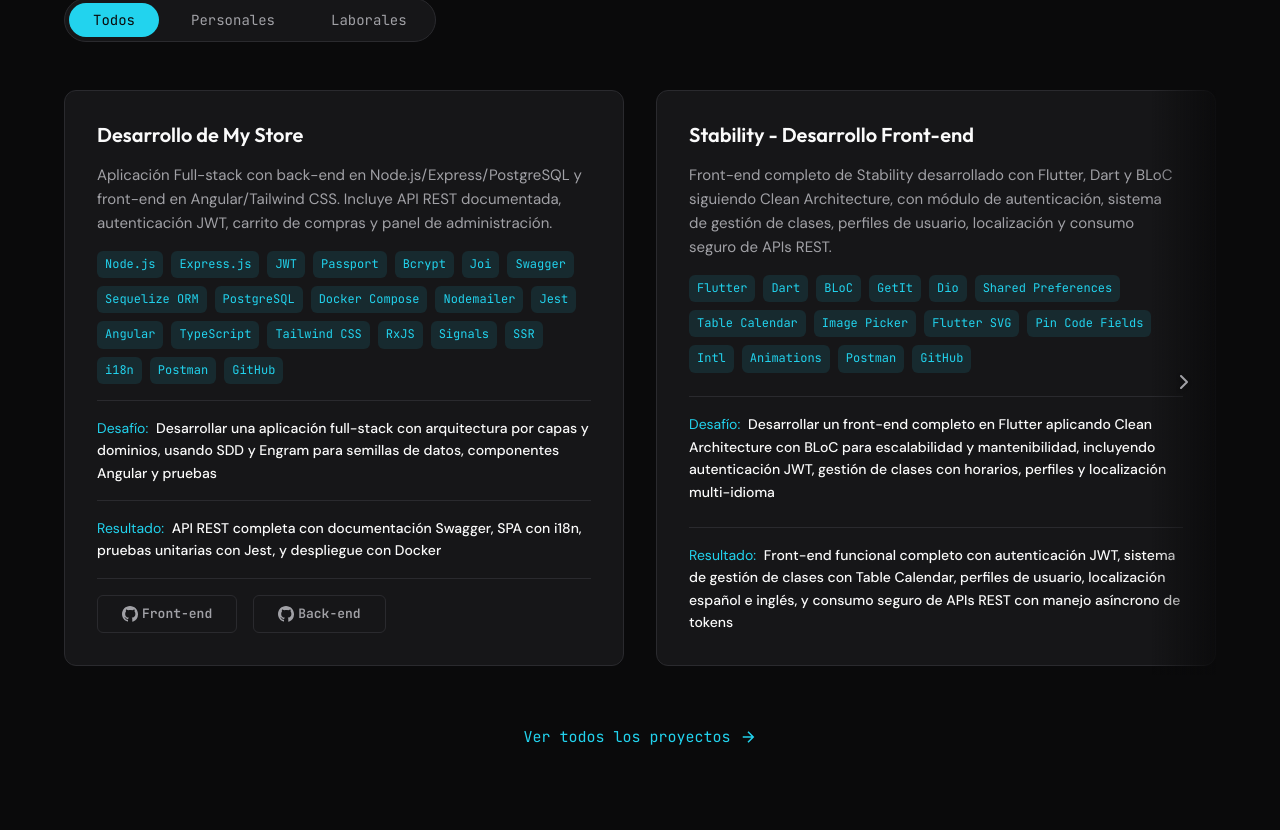
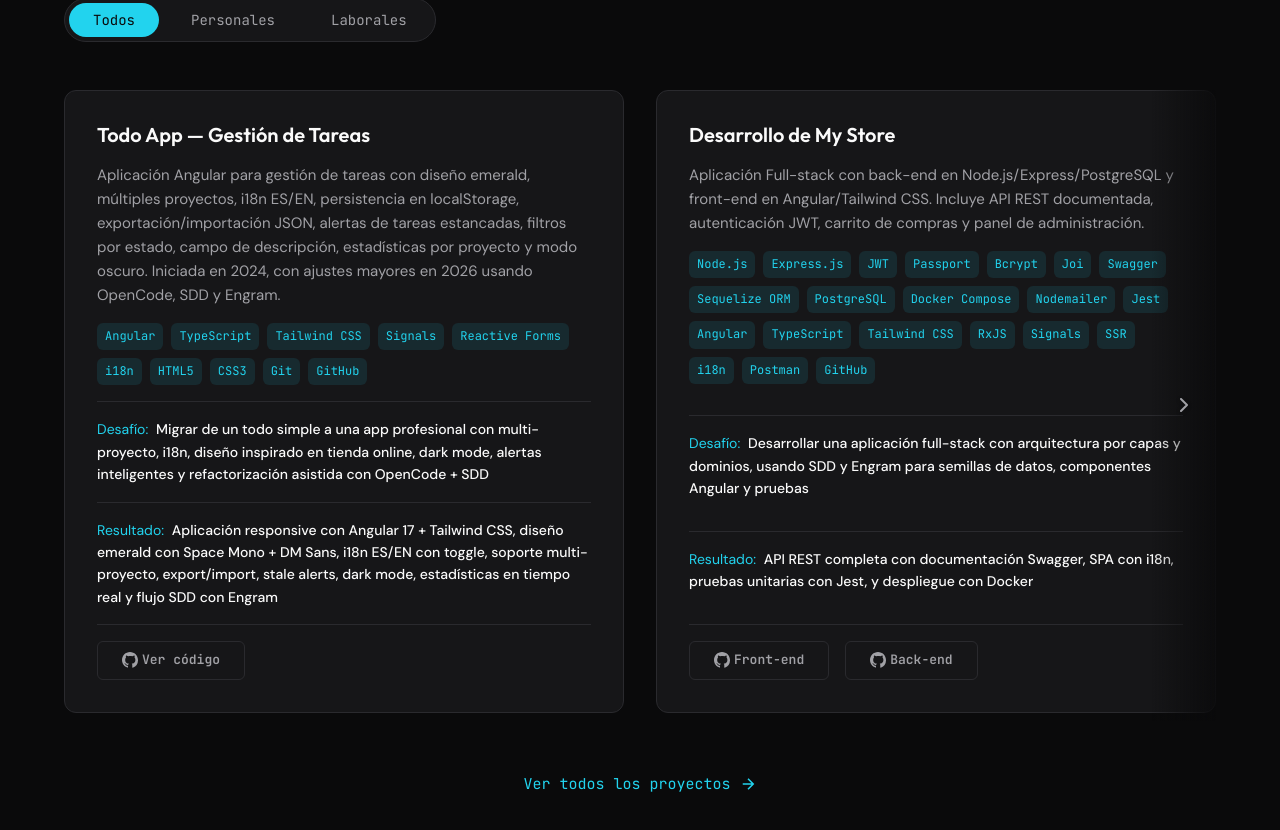
Before and after one commit to PouDDuoP/portfolio, a React (Vite) app in the folder my-app/: page / in a window 1280 px wide. Shown: the part 2739-3569 px from the top of the page. Built offline with nearby package versions, Linux system fonts and the light colour scheme; no server answers.

Commit message:
feat: actualizar entrada de todo-app con nuevas features y contexto opencode/SDD
- Diseño emerald, i18n ES/EN, campo de descripción y modo oscuro
- Contexto de inicio en 2024 y ajustes en 2026 con OpenCode, SDD y Engram
- Tech stack actualizado con i18n

```diff
--- a/my-app/src/data/projects.json
+++ b/my-app/src/data/projects.json
@@ -35,7 +35,7 @@
     "description": "Sistema con diseño responsive y soporte multi-idiomas para página web corporativa.",
     "challenge": "Adaptar el sistema para dispositivos móviles y múltiples idiomas",
     "result": "Página más cómoda para navegar en dispositivos móviles, eliminación de errores de información",
-    "techStack": ["PHP", "Bootstrap 3", "jQuery", "JavaScript", "HTML5", "CSS", "Oracle Database", "Bitbucket"],
+    "techStack": ["PHP", "Bootstrap 3", "jQuery", "JavaScript", "HTML5", "CSS", "MySQL", "Bitbucket"],
     "image": "",
     "github": "",
     "demo": "",
@@ -52,6 +52,34 @@
     "techStack": ["Python", "Django", "Git", "Bitbucket", "Bootstrap 3", "jQuery", "JavaScript", "HTML5", "CSS", "Oracle Database", "Docker"],
     "image": "",
     "github": "",
+    "demo": "",
+    "featured": true
+  },
+  {
+    "id": "todo-app",
+    "type": "personal",
+    "date": "2026-06",
+    "title": "Todo App — Gestión de Tareas",
+    "description": "Aplicación Angular para gestión de tareas con diseño emerald, múltiples proyectos, i18n ES/EN, persistencia en localStorage, exportación/importación JSON, alertas de tareas estancadas, filtros por estado, campo de descripción, estadísticas por proyecto y modo oscuro. Iniciada en 2024, con ajustes mayores en 2026 usando OpenCode, SDD y Engram.",
+    "challenge": "Migrar de un todo simple a una app profesional con multi-proyecto, i18n, diseño inspirado en tienda online, dark mode, alertas inteligentes y refactorización asistida con OpenCode + SDD",
+    "result": "Aplicación responsive con Angular 17 + Tailwind CSS, diseño emerald con Space Mono + DM Sans, i18n ES/EN con toggle, soporte multi-proyecto, export/import, stale alerts, dark mode, estadísticas en tiempo real y flujo SDD con Engram",
+    "techStack": ["Angular", "TypeScript", "Tailwind CSS", "Signals", "Reactive Forms", "i18n", "HTML5", "CSS3", "Git", "GitHub"],
+    "image": "",
+    "github": "https://github.com/PouDDuoP/todo-app",
+    "demo": "",
+    "featured": true
+  },
+  {
+    "id": "itmc",
+    "type": "personal",
+    "date": "2017-03",
+    "title": "ITMC — Sistema de Gestión de Recursos Humanos",
+    "description": "Sistema de gestión de empleados, solicitudes y beneficios con arquitectura MVC y despliegue Docker, desarrollado originalmente en 2017 por estudiantes universitarios como proyecto académico. Refactorizado en 2026 para garantizar su correcta ejecución: autenticación centralizada, eliminación de PII, limpieza de código muerto y corrección de bugs.",
+    "challenge": "El código original tenía lógica de autenticación dispersa en 62+ archivos, exponía datos sensibles sin protección (PII), contenía errores de parse, BOM en 28 archivos y múltiples archivos huérfanos sin referenciar",
+    "result": "Autenticación centralizada auth.php, eliminación de endpoints con PII, +1400 líneas de código muerto eliminadas, 28 archivos corregidos, validación estricta de tipos y migración a src/",
+    "techStack": ["PHP", "PostgreSQL", "Docker", "Bootstrap", "jQuery", "JavaScript", "HTML5", "CSS3", "MVC", "Git", "GitHub"],
+    "image": "",
+    "github": "https://github.com/PouDDuoP/ITMC",
     "demo": "",
     "featured": true
   },
--- a/my-app/src/i18n/translations.js
+++ b/my-app/src/i18n/translations.js
@@ -312,9 +312,37 @@ const translations = {
     es: 'Evaluar vulnerabilidades y cumplimiento normativo de un sistema de salud pública',
     en: 'Evaluate vulnerabilities and regulatory compliance of a public health system'
   },
+  'projects.todo-app.title': { es: 'Todo App — Gestión de Tareas', en: 'Todo App — Task Management' },
+  'projects.todo-app.description': {
+    es: 'Aplicación Angular para gestión de tareas con diseño emerald, múltiples proyectos, i18n ES/EN, persistencia en localStorage, exportación/importación JSON, alertas de tareas estancadas, filtros por estado, campo de descripción, estadísticas por proyecto y modo oscuro. Iniciada en 2024, con ajustes mayores en 2026 usando OpenCode, SDD y Engram.',
+    en: 'Angular task management app with emerald design, multiple projects, i18n ES/EN, localStorage persistence, JSON export/import, stale task alerts, status filters, description field, per-project statistics, and dark mode. Started in 2024, with major updates in 2026 using OpenCode, SDD, and Engram.'
+  },
+  'projects.todo-app.challenge': {
+    es: 'Migrar de un todo simple a una app profesional con multi-proyecto, i18n, diseño inspirado en tienda online, dark mode, alertas inteligentes y refactorización asistida con OpenCode + SDD',
+    en: 'Migrate from a simple todo to a professional app with multi-project, i18n, store-inspired design, dark mode, smart alerts, and assisted refactoring with OpenCode + SDD'
+  },
+  'projects.todo-app.result': {
+    es: 'Aplicación responsive con Angular 17 + Tailwind CSS, diseño emerald con Space Mono + DM Sans, i18n ES/EN con toggle, soporte multi-proyecto, export/import, stale alerts, dark mode, estadísticas en tiempo real y flujo SDD con Engram',
+    en: 'Responsive app with Angular 17 + Tailwind CSS, emerald design with Space Mono + DM Sans, i18n ES/EN toggle, multi-project support, export/import, stale alerts, dark mode, real-time statistics, and SDD workflow with Engram'
+  },
+
   'projects.sacs-audit.result': {
     es: 'Identificación de brechas de seguridad y diseño de plan de mitigación para garantizar integridad de datos',
     en: 'Identification of security gaps and design of a mitigation plan to ensure data integrity'
+  },
+
+  'projects.itmc.title': { es: 'ITMC — Sistema de Gestión de Recursos Humanos', en: 'ITMC — Human Resources Management System' },
+  'projects.itmc.description': {
+    es: 'Sistema de gestión de empleados, solicitudes y beneficios con arquitectura MVC y despliegue Docker, desarrollado originalmente en 2017 por estudiantes universitarios como proyecto académico. Refactorizado en 2026 para garantizar su correcta ejecución: autenticación centralizada, eliminación de PII, limpieza de código muerto y corrección de bugs.',
+    en: 'Employee, request, and benefit management system with MVC architecture and Docker deployment, originally developed in 2017 by university students as an academic project. Refactored in 2026 to ensure proper execution: centralized authentication, PII removal, dead code cleanup, and bug fixes.'
+  },
+  'projects.itmc.challenge': {
+    es: 'El código original tenía lógica de autenticación dispersa en 62+ archivos, exponía datos sensibles sin protección (PII), contenía errores de parse, BOM en 28 archivos y múltiples archivos huérfanos sin referenciar',
+    en: 'The original code had authentication logic scattered across 62+ files, exposed sensitive data without protection (PII), contained parse errors, BOM in 28 files, and multiple orphaned unreferenced files'
+  },
+  'projects.itmc.result': {
+    es: 'Autenticación centralizada auth.php, eliminación de endpoints con PII, +1400 líneas de código muerto eliminadas, 28 archivos corregidos, validación estricta de tipos y migración a src/',
+    en: 'Centralized authentication in auth.php, PII endpoint removal, +1400 lines of dead code eliminated, 28 files fixed, strict type validation, and migration to src/'
   },
 
   // Experience dynamic data
@@ -421,6 +449,26 @@ const translations = {
     en: 'Configured an HTTP client with automatic JWT authentication, multipart upload and error handling, implementing an automated system for async token refresh validated through Postman collections.'
   },
 
+  'experience.itmc-consulting.company': { es: 'ITMC (Consultoría)', en: 'ITMC (Consulting)' },
+  'experience.itmc-consulting.role': { es: 'Consultor de Arquitectura y Seguridad Web', en: 'Web Architecture & Security Consultant' },
+  'experience.itmc-consulting.location': { es: 'Remoto', en: 'Remote' },
+  'experience.itmc-consulting.achievements.0': {
+    es: 'Asesoré en el diseño e implementación de una arquitectura de autenticación centralizada en PHP, reduciendo la lógica de sesión dispersa en 62+ archivos a un solo punto de control (auth.php).',
+    en: 'Advised on the design and implementation of a centralized authentication architecture in PHP, reducing session logic scattered across 62+ files to a single control point (auth.php).'
+  },
+  'experience.itmc-consulting.achievements.1': {
+    es: 'Realicé una auditoría de seguridad identificando endpoints que exponían datos personales (PII), coordinando su eliminación y migrando el código a un modelo de acceso autenticado.',
+    en: 'Performed a security audit identifying endpoints that exposed personal data (PII), coordinating their removal and migrating the code to an authenticated access model.'
+  },
+  'experience.itmc-consulting.achievements.2': {
+    es: 'Lideré la limpieza de deuda técnica eliminando +1400 líneas de código muerto, 5 archivos huérfanos y corrigiendo 28 archivos con BOM y errores de parse.',
+    en: 'Led technical debt cleanup by removing +1400 lines of dead code, 5 orphaned files, and fixing 28 files with BOM and parse errors.'
+  },
+  'experience.itmc-consulting.achievements.3': {
+    es: 'Implementé validación estricta de tipos en comparaciones de perfil de usuario y centralicé el manejo de sesiones con funciones require_auth() y require_perfil().',
+    en: 'Implemented strict type validation in user profile comparisons and centralized session handling with require_auth() and require_perfil() functions.'
+  },
+
   // Education dynamic data
   'education.tsu-informatica.institution': { es: 'Colegio Universitario de Caracas (CUC)', en: 'University College of Caracas (CUC)' },
   'education.tsu-informatica.degree': { es: 'Técnico Superior Universitario en Informática (2012-2015)', en: "Associate's Degree in Computer Science (2012-2015)" },
```
